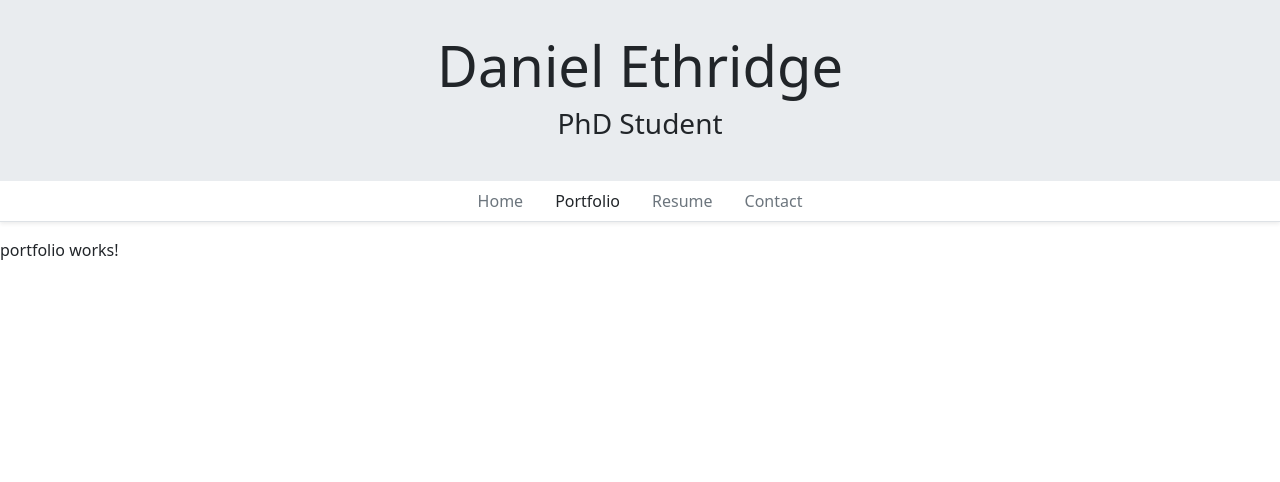
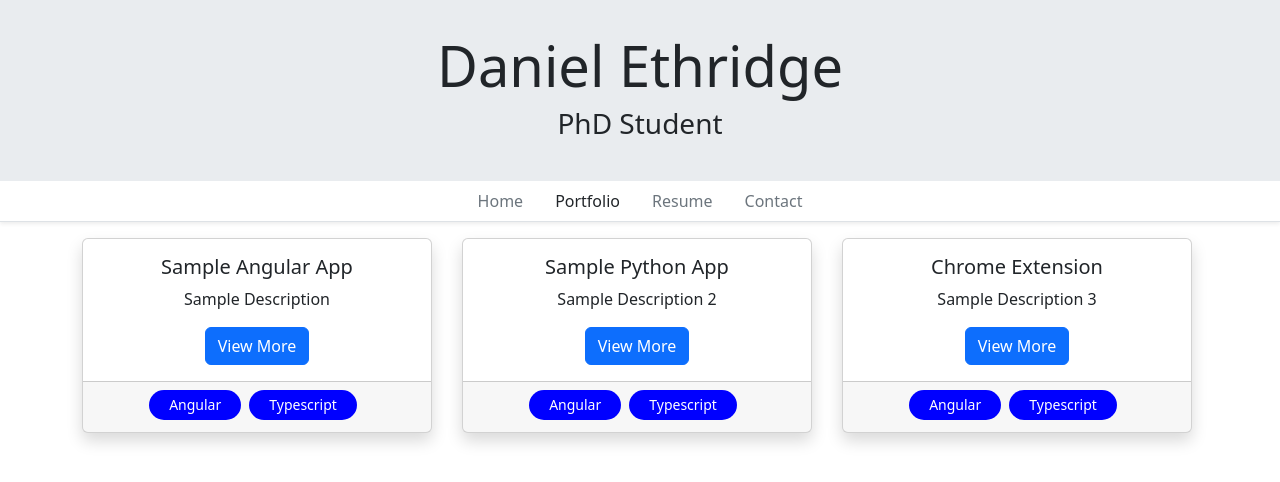
Before and after one commit to daniel-ethridge/daniel-ethridge.github.io, an Angular app: page /portfolio in a window 1280 px wide. Shown: the top 482 px of the page. Built offline with nearby package versions, Linux system fonts and the light colour scheme.

Commit message:
Create project cards, added input variables to project cards, added custom styling for classes

```diff
--- a/src/app/app.module.ts
+++ b/src/app/app.module.ts
@@ -10,6 +10,7 @@ import { HomeComponent } from './home/home.component';
 import { PortfolioComponent } from './portfolio/portfolio.component';
 import { ResumeComponent } from './resume/resume.component';
 import { ContactComponent } from './contact/contact.component';
+import { ProjectCardComponent } from './project-card/project-card.component';
 
 @NgModule({
   declarations: [
@@ -19,7 +20,8 @@ import { ContactComponent } from './contact/contact.component';
     HomeComponent,
     PortfolioComponent,
     ResumeComponent,
-    ContactComponent
+    ContactComponent,
+    ProjectCardComponent
   ],
   imports: [
     BrowserModule,
--- a/src/app/portfolio/portfolio.component.html
+++ b/src/app/portfolio/portfolio.component.html
@@ -1 +1,20 @@
-<p>portfolio works!</p>
+<div class="container">
+
+    <div class="row">
+        <div class="col-lg-4 col-md-6 mb-4" style="max-width: 380px; min-width: 380px;">
+            <app-project-card
+                [projectName]="'Sample Angular App'"
+                [projectDescription]="'Sample Description'"></app-project-card>
+        </div>
+        <div class="col-lg-4 col-md-6 mb-4" style="max-width: 380px; min-width: 380px;">
+            <app-project-card
+                [projectName]="'Sample Python App'"
+                [projectDescription]="'Sample Description 2'"></app-project-card>
+        </div>
+        <div class="col-lg-4 col-md-6 mb-4" style="max-width: 380px; min-width: 380px;">
+            <app-project-card
+            [projectName]="'Chrome Extension'"
+            [projectDescription]="'Sample Description 3'"></app-project-card>
+        </div>
+    </div>
+</div>
--- /dev/null
+++ b/src/app/project-card/project-card.component.css
@@ -0,0 +1,10 @@
+.tag {
+    padding: 0 20px;
+    height: 30px;
+    width: fit-content;
+    font-size: 14px;
+    line-height: 30px;
+    border-radius: 25px;
+    background-color: blue;
+    color: white;
+}
--- /dev/null
+++ b/src/app/project-card/project-card.component.html
@@ -0,0 +1,14 @@
+<div class="card shadow text-center" style="max-width: 350px; min-width: 350px;">
+    <div class="card-body">
+        <h5 class="card-title">{{projectName}}</h5>
+        <p class="card-text">{{projectDescription}}</p>
+        <button class="btn btn-primary">View More</button>
+    </div>
+
+    <div class="card-footer">
+        <div class="d-flex flex-wrap justify-content-center">
+            <div class="tag me-2 mb-1">Angular</div>
+            <div class="tag me-2 mb-1">Typescript</div>
+        </div>
+    </div>
+</div>
--- a/src/styles.css
+++ b/src/styles.css
@@ -1 +1,4 @@
 /* You can add global styles to this file, and also import other style files */
+.container {
+    max-width: 1140px;
+}
```
Also changed, not shown: src/app/project-card/project-card.component.ts (added, +11 -0 lines).
